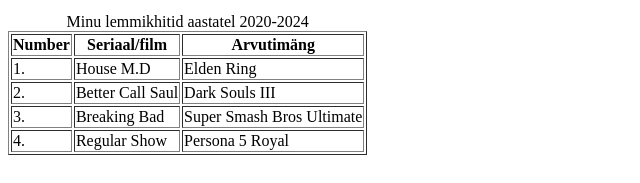
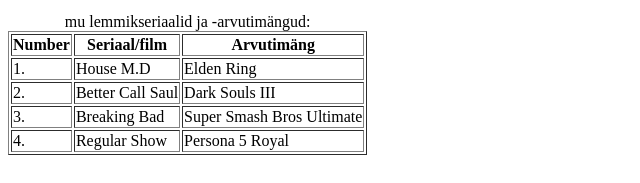
Before and after one commit to ToniHasa/toni.github.io, a plain HTML site: page index.html in a window 1280 px wide. Shown: the part 473-656 px from the top of the page, 0-640 px from the left. Drawn offline with Linux system fonts and the light colour scheme.

Commit message:
Update index.html

```diff
--- a/index.html
+++ b/index.html
@@ -13,7 +13,7 @@
          <li>Harsh laws are at times better than no laws at all.</li>
   </ul>
 <table border="1">
-   <caption>Minu lemmikhitid aastatel 2020-2024</caption>
+   <caption>mu lemmikseriaalid ja -arvutimängud:</caption>
     <tbody><tr>
     <th>Number</th>
     <th>Seriaal/film</th>
```
